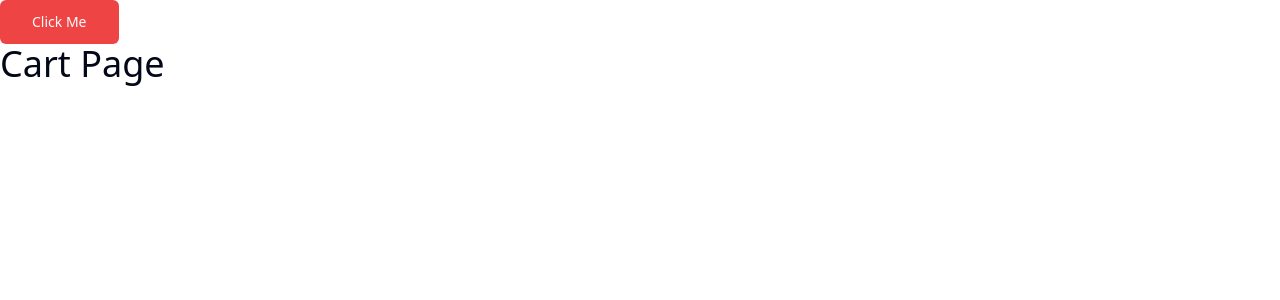
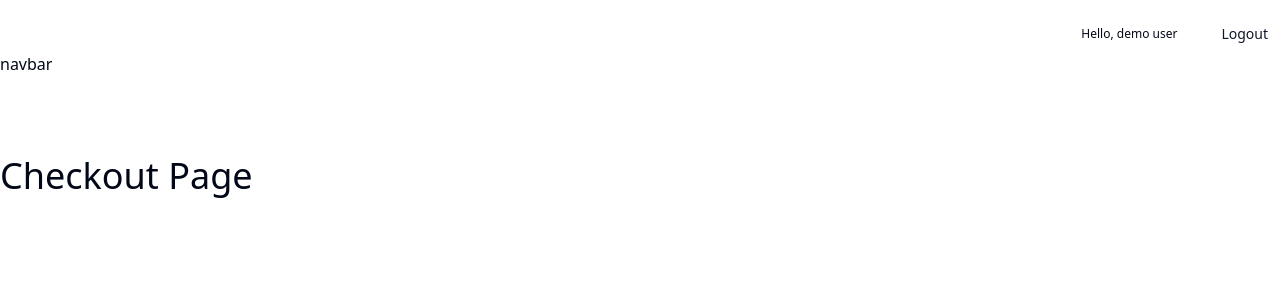
Before and after one commit to palakshah-47/comfy-store, a React (Vite) app: page /checkout in a window 1280 px wide. Shown: the top 300 px of the page. Built offline with nearby package versions, Linux system fonts and the light colour scheme.

Commit message:
using react-router-dom and navigation

```diff
--- a/src/App.tsx
+++ b/src/App.tsx
@@ -1,5 +1,5 @@
-import { Button } from "@/components/ui/button";
-import { useAppSelector } from "./hooks";
+import { RouterProvider, createBrowserRouter } from "react-router-dom";
+
 import {
   HomeLayout,
   Landing,
@@ -13,21 +13,57 @@ import {
   Checkout,
   Orders
 } from "./pages";
+
+const router = createBrowserRouter([
+  {
+    path: "/",
+    element: <HomeLayout />,
+    children: [
+      {
+        index: true,
+        element: <Landing />
+      },
+      {
+        path: "products",
+        element: <Products />
+      },
+      {
+        path: "products/:id",
+        element: <SingleProduct />
+      },
+      {
+        path: "cart",
+        element: <Cart />
+      },
+      {
+        path: "products/:id",
+        element: <SingleProduct />
+      },
+      {
+        path: "about",
+        element: <About />
+      },
+      {
+        path: "checkout",
+        element: <Checkout />
+      },
+      {
+        path: "orders",
+        element: <Orders />
+      }
+    ]
+  },
+  {
+    path: "/login",
+    element: <Login />
+  },
+  {
+    path: "/register",
+    element: <Register />
+  }
+]);
+
 function App() {
-  const { name } = useAppSelector((state) => state.userState);
-  console.log("user" + name);
-  return (
-    <div>
-      <h1 className="text-7xl font-bold"></h1>
-      <Button
-        variant={"destructive"}
-        size="lg"
-        onClick={() => console.log("IT WORKED!!")}
-      >
-        Click Me
-      </Button>
-      <Cart></Cart>
-    </div>
-  );
+  return <RouterProvider router={router}></RouterProvider>;
 }
 export default App;
--- /dev/null
+++ b/src/components/Header.tsx
@@ -0,0 +1,41 @@
+import { useState } from "react";
+import { Button } from "./ui/button";
+import { Link, useNavigate } from "react-router-dom";
+
+function Header() {
+  //temp
+  const [user, setUser] = useState<{ username: string } | null>({
+    username: "demo user"
+  });
+
+  const navigate = useNavigate();
+
+  const handleLogout = () => {
+    setUser(null);
+    navigate("/");
+  };
+  return (
+    <header>
+      <div className="align-element flex justify-center sm:justify-end py-2"></div>
+      {user ? (
+        <div className="flex gap-x-2 sm:gap-x-8 items-center justify-end">
+          <p className="text-xs sm:test-sm">Hello, {user.username}</p>
+          <Button variant="link" size="sm" onClick={handleLogout}>
+            Logout
+          </Button>
+        </div>
+      ) : (
+        <div className="flex gap-x-6 justify-end items-center -mr-4">
+          <Button asChild variant="link" size="sm">
+            <Link to="/login">Sign in / Guest</Link>
+          </Button>
+          <Button asChild variant="link" size="sm">
+            <Link to="/register">Register</Link>
+          </Button>
+        </div>
+      )}
+    </header>
+  );
+}
+
+export default Header;
--- /dev/null
+++ b/src/components/index.ts
@@ -0,0 +1 @@
+export { default as Header } from "./Header";
--- a/src/index.css
+++ b/src/index.css
@@ -27,7 +27,7 @@
     --chart-3: 197 37% 24%;
     --chart-4: 43 74% 66%;
     --chart-5: 27 87% 67%;
-    --radius: 0.5rem
+    --radius: 0.5rem;
   }
   .dark {
     --background: 222.2 84% 4.9%;
@@ -53,7 +53,91 @@
     --chart-2: 160 60% 45%;
     --chart-3: 30 80% 55%;
     --chart-4: 280 65% 60%;
-    --chart-5: 340 75% 55%
+    --chart-5: 340 75% 55%;
+  }
+}
+
+@layer components {
+  .align-element {
+    @apply mx-auto max-w-6xl px-8;@tailwind base;
+@tailwind components;
+@tailwind utilities;
+@layer base {
+  :root {
+    --background: 0 0% 100%;
+    --foreground: 222.2 84% 4.9%;
+    --card: 0 0% 100%;
+    --card-foreground: 222.2 84% 4.9%;
+    --popover: 0 0% 100%;
+    --popover-foreground: 222.2 84% 4.9%;
+    --primary: 222.2 47.4% 11.2%;
+    --primary-foreground: 210 40% 98%;
+    --secondary: 210 40% 96.1%;
+    --secondary-foreground: 222.2 47.4% 11.2%;
+    --muted: 210 40% 96.1%;
+    --muted-foreground: 215.4 16.3% 46.9%;
+    --accent: 210 40% 96.1%;
+    --accent-foreground: 222.2 47.4% 11.2%;
+    --destructive: 0 84.2% 60.2%;
+    --destructive-foreground: 210 40% 98%;
+    --border: 214.3 31.8% 91.4%;
+    --input: 214.3 31.8% 91.4%;
+    --ring: 222.2 84% 4.9%;
+    --chart-1: 12 76% 61%;
+    --chart-2: 173 58% 39%;
+    --chart-3: 197 37% 24%;
+    --chart-4: 43 74% 66%;
+    --chart-5: 27 87% 67%;
+    --radius: 0.5rem;
+  }
+  .dark {
+    --background: 222.2 84% 4.9%;
+    --foreground: 210 40% 98%;
+    --card: 222.2 84% 4.9%;
+    --card-foreground: 210 40% 98%;
+    --popover: 222.2 84% 4.9%;
+    --popover-foreground: 210 40% 98%;
+    --primary: 210 40% 98%;
+    --primary-foreground: 222.2 47.4% 11.2%;
+    --secondary: 217.2 32.6% 17.5%;
+    --secondary-foreground: 210 40% 98%;
+    --muted: 217.2 32.6% 17.5%;
+    --muted-foreground: 215 20.2% 65.1%;
+    --accent: 217.2 32.6% 17.5%;
+    --accent-foreground: 210 40% 98%;
+    --destructive: 0 62.8% 30.6%;
+    --destructive-foreground: 210 40% 98%;
+    --border: 217.2 32.6% 17.5%;
+    --input: 217.2 32.6% 17.5%;
+    --ring: 212.7 26.8% 83.9%;
+    --chart-1: 220 70% 50%;
+    --chart-2: 160 60% 45%;
+    --chart-3: 30 80% 55%;
+    --chart-4: 280 65% 60%;
+    --chart-5: 340 75% 55%;
+  }
+}
+
+@layer components {
+  .align-element {
+    @apply mx-auto max-w-6xl px-8;
+  }
+  .dark-mode-toggle {
+    @apply cursor-pointer;
+  }
+}
+
+@layer base {
+  * {
+    @apply border-border;
+  }
+  body {
+    @apply bg-background text-foreground;
+  }
+  .dark-mode-toggle {
+    @apply text-foreground;
+  }
+}
   }
 }
 @layer base {
--- a/src/pages/HomeLayout.tsx
+++ b/src/pages/HomeLayout.tsx
@@ -1,4 +1,15 @@
+import { Header } from "@/components";
+import { Outlet } from "react-router-dom";
+
 function HomeLayout() {
-  return <h1 className="text-4xl">HomeLayout Page</h1>;
+  return (
+    <>
+      <Header></Header>
+      <nav>navbar</nav>
+      <div className="aling-element py-20">
+        <Outlet />
+      </div>
+    </>
+  );
 }
 export default HomeLayout;
```
